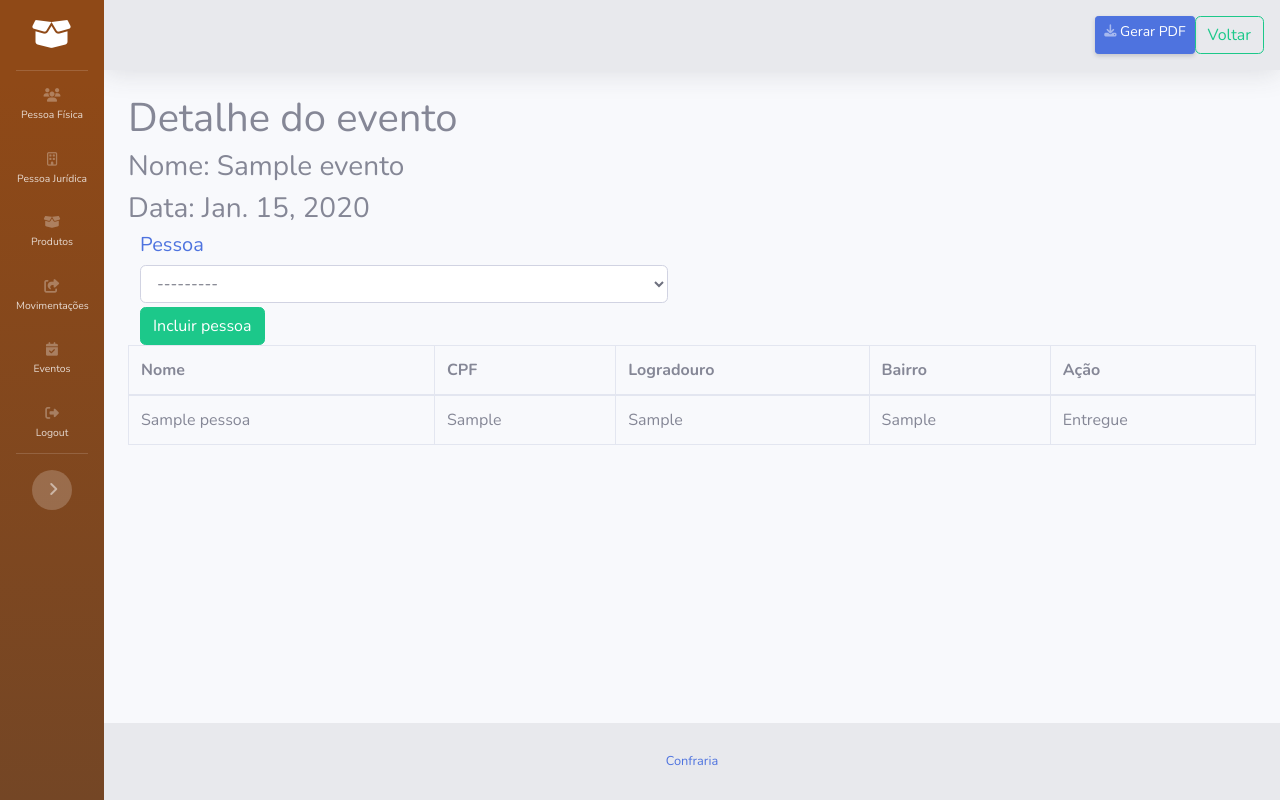
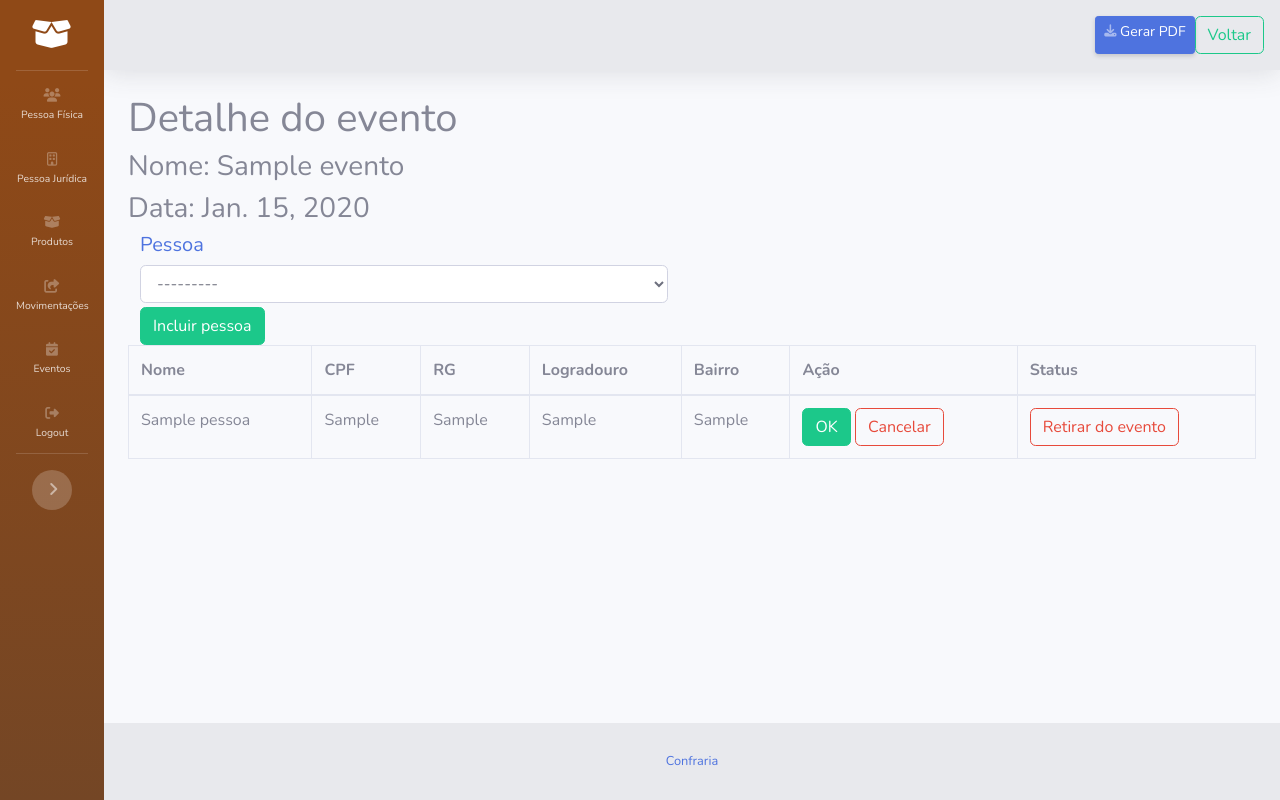
Before and after one commit to wartrax13/erp_confraria, a Django app: page /evento/detail/1/ in a window 1280 px wide. Run offline with Django 3.2, Linux system fonts and the light colour scheme; a user stored in the database is signed in; tables that the repository leaves empty hold one stand-in row (values such as "Sample post"); some libraries are stand-ins or nearby versions.

Commit message:
Update Template

```diff
--- a/confraria/evento/models.py
+++ b/confraria/evento/models.py
@@ -36,6 +36,7 @@ class DoacaoEvento(models.Model):
     data_entrega = models.DateTimeField('Data de entrega', null=True, blank=True)
 
     class Meta:
+        ordering = ['recebido']
         verbose_name = 'Doação de Evento'
         verbose_name_plural = 'Doações de Eventos'
         unique_together = ['pessoa', 'evento']
--- a/confraria/evento/templates/evento/evento_detail.html
+++ b/confraria/evento/templates/evento/evento_detail.html
@@ -38,9 +38,11 @@
             <tr>
                 <th>Nome</th>
                 <th>CPF</th>
+                <th>RG</th>
                 <th>Logradouro</th>
                 <th>Bairro</th>
                 <th>Ação</th>
+                <th>Status</th>
             </tr>
         </thead>
 
@@ -48,15 +50,20 @@
             {% for doacao in object.doacaoevento_set.all %}
                 <tr>
                     <td>{{ doacao.pessoa.nome }}</td>
-                    <td>{{ doacao.pessoa.cpf }}</td>
+                    <td>{{ doacao.pessoa.cpf|default_if_none:'--'  }}</td>
+                    <td>{{ doacao.pessoa.rg|default_if_none:'--'  }}</td>
                     <td>{{ doacao.pessoa.logradouro }}</td>
                     <td>{{ doacao.pessoa.bairro }}</td>
                     <td>
                         {% if doacao.recebido %}
-                            Entregue
+                        <button type="button" class="btn btn-success">OK</button>
+                        <button type="button" class="btn btn-outline-danger">Cancelar</button>
                         {% else %}
-                            <a href="{% url 'receber_doacao' evento_pk=doacao.evento.pk pessoa_pk=doacao.pessoa.pk %}">Entregar</a>
+                        <a href="{% url 'receber_doacao' evento_pk=doacao.evento.pk pessoa_pk=doacao.pessoa.pk %}" class="btn btn-outline-success">Entregar</a>
                         {% endif %}
+                    </td>
+                    <td>
+                        <button type="button" class="btn btn-outline-danger">Retirar do evento</button>
                     </td>
                 </tr>
             {% endfor %}
```
Also changed, not shown: confraria/produto/templates/produto/movimentacao_detail.html (+6 -1 lines), confraria/produto/templates/produto/movimentacao_list.html (+7 -1 lines), README.md.
